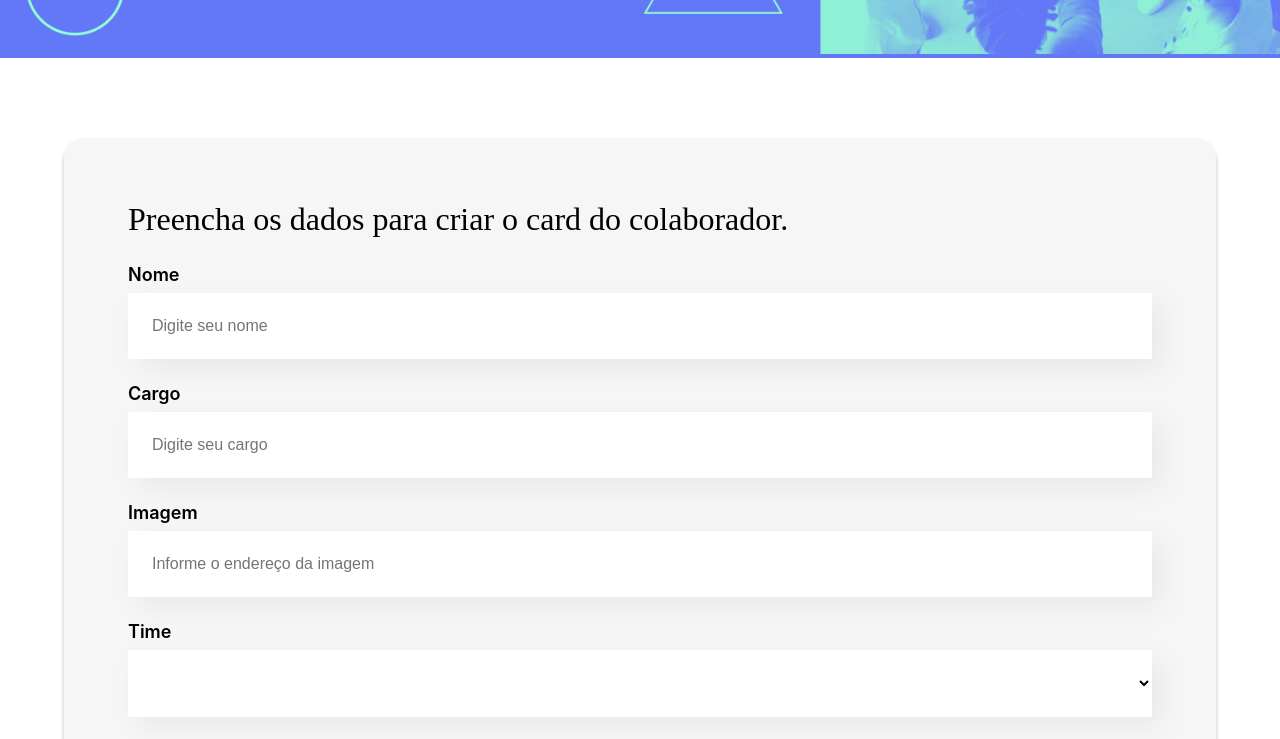
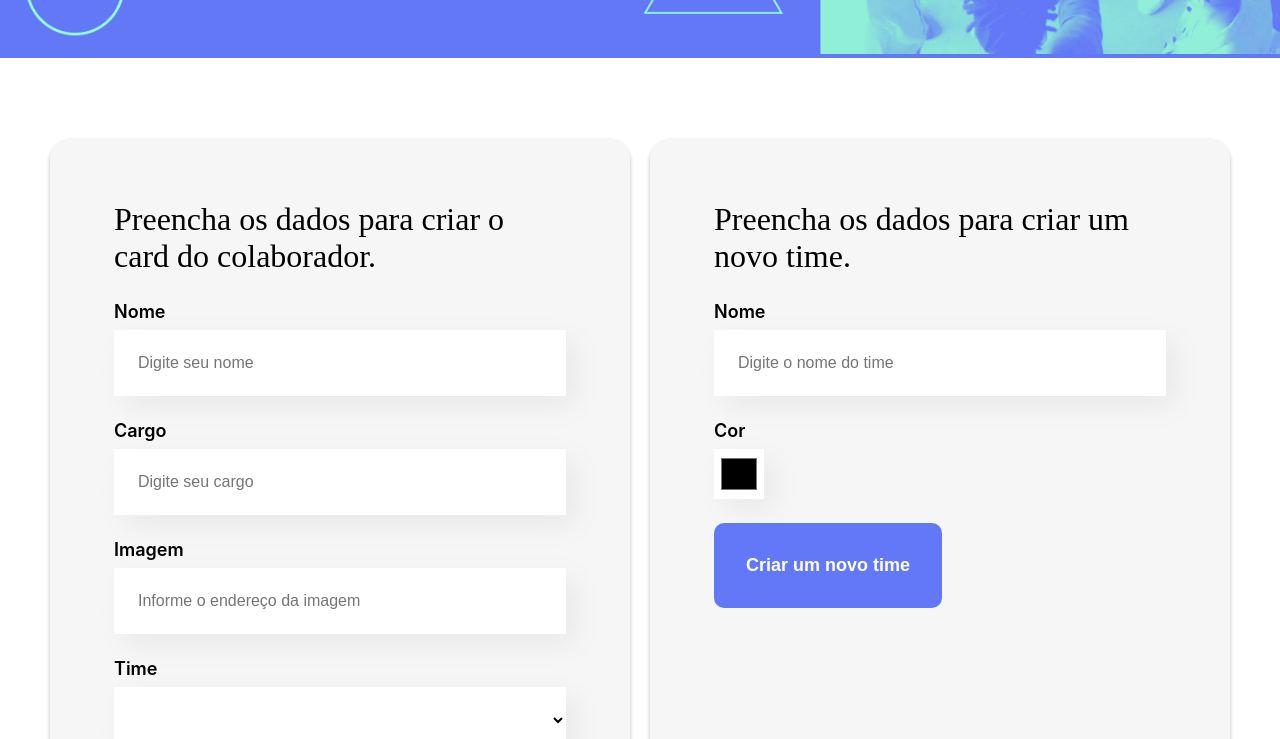
Before and after one commit to lazarosantos1011/organo, a React (Create React App) app: page / in a window 1280 px wide. Shown: the part 440-1179 px from the top of the page. Built offline with nearby package versions, Linux system fonts and the light colour scheme; the HTML template or start-up script is replaced by a standard one.

Commit message:
Implementação de Deletar e favoritar colaboradores, adicionar times e mudar suas cores.

```diff
--- a/package.json
+++ b/package.json
@@ -6,9 +6,12 @@
     "@testing-library/jest-dom": "^5.17.0",
     "@testing-library/react": "^13.4.0",
     "@testing-library/user-event": "^13.5.0",
+    "hex-to-rgba": "^2.0.1",
     "react": "^18.3.1",
     "react-dom": "^18.3.1",
+    "react-icons": "^5.2.1",
     "react-scripts": "5.0.1",
+    "uuid": "^10.0.0",
     "web-vitals": "^2.1.4"
   },
   "scripts": {
--- a/src/App.js
+++ b/src/App.js
@@ -3,65 +3,99 @@ import Banner from './components/Banner';
 import Form from './components/Formulario';
 import Time from './components/Time';
 import Footer from './components/Footer';
+import { v4 as uuidv4 } from 'uuid';
 
 function App() {
 
-  const times = [
+  const [times, setTimes] = useState([
     {
+      id: uuidv4(),
       nomeTime: "Programação",
-      corPrimaria: '#57c278',
-      corSecundaria: '#D9F7E9'
+      cor: '#D9F7E9'
     },
     {
+      id: uuidv4(),
       nomeTime: "Front-End",
-      corPrimaria: '#82CFFA',
-      corSecundaria: '#E8F8FF'
+      cor: '#E8F8FF'
     },
     {
+      id: uuidv4(),
       nomeTime: "Data Science",
-      corPrimaria: '#A6D157',
-      corSecundaria: '#F0F8E2'
+      cor: '#F0F8E2'
     },
     {
+      id: uuidv4(),
       nomeTime: "Devops",
-      corPrimaria: '#E06B69',
-      corSecundaria: '#FDE7E8'
+      cor: '#FDE7E8'
     },
     {
+      id: uuidv4(),
       nomeTime: "UX e Design",
-      corPrimaria: '#DB6EBF',
-      corSecundaria: '#FAE9F5'
+      cor: '#FAE9F5'
     },
     {
+      id: uuidv4(),
       nomeTime: "Mobile",
-      corPrimaria: '#FFBA05',
-      corSecundaria: '#FFF5D9'
+      cor: '#FFF5D9'
     },
     {
+      id: uuidv4(),
       nomeTime: "Inovação e Gestão",
-      corPrimaria: '#FF8A29',
-      corSecundaria: '#FFEEDF'
+      cor: '#FFEEDF'
     },
-  ];
+  ]);
 
   const [colaboradores, setColaboradores] = useState([]);
 
   const aoNovoColaboradorAdicionado = (colaborador) => {
     //debugger
-    setColaboradores([...colaboradores, colaborador])
+    const colaboradorComIdComFavorito = {...colaborador, id: uuidv4(), favorito: false};
+    setColaboradores([...colaboradores, colaboradorComIdComFavorito]);
+  }
+
+  function deletarColaborador(id) {
+    setColaboradores(colaboradores.filter(colaborador => colaborador.id !== id));
+  }
+
+  function mudarCorDoTime(cor, id) {
+    setTimes(times.map(time => {
+      if(time.nomeTime === id) {
+        time.cor = cor;
+      }
+      return time;
+    }));
+  }
+
+  function cadastrarTime(novoTime) {
+    setTimes([...times, {...novoTime, id: uuidv4}]);
+  }
+
+  function resolverFavorito(id) {
+    setColaboradores(colaboradores.map(colaborador => {
+      if(colaborador.id === id) {
+        colaborador.favorito = !colaborador.favorito;
+      }
+      return colaborador;
+    }));
   }
 
   return (
     <div className="App">
       <Banner />
-      <Form times={times.map(time => time.nomeTime)} aoColaboradorCadastrado={colaborador => aoNovoColaboradorAdicionado(colaborador)} />
-      {times.map(time => <Time
-      key={time.nomeTime}
-      nomeTime={time.nomeTime}
-      corPrimaria={time.corPrimaria}
-      corSecundaria={time.corSecundaria}
-      colaboradores={colaboradores.filter(colaborador => colaborador.time === time.nomeTime)}
-      />)}
+      <Form
+        cadastrarTime={cadastrarTime}
+        times={times.map(time => time.nomeTime)}
+        aoColaboradorCadastrado={colaborador => aoNovoColaboradorAdicionado(colaborador)} />
+        {times.map(time => <Time
+        key={time.nomeTime}
+        nomeTime={time.nomeTime}
+        cor={time.cor}
+        colaboradores={colaboradores.filter(colaborador => colaborador.time === time.nomeTime)}
+        aoDeletar={deletarColaborador}
+        mudarCor={mudarCorDoTime}
+        aoFavoritar={resolverFavorito}
+      />)
+      }
       <Footer />
     </div>
   );
--- a/src/components/CampoTexto/CampoTexto.css
+++ b/src/components/Campo/Campo.css
@@ -1,16 +1,16 @@
-.campo-texto {
+.campo {
     display: flex;
     gap: 8px;
     flex-direction: column;
     margin: 24px 0;
 }
 
-.campo-texto label {
+.campo label {
     font-weight: 600;
     font-size: 18px;
 }
 
-.campo-texto input {
+.campo input {
     background-color: #FFF;
     border: none;
     outline: none;
@@ -20,3 +20,10 @@
     padding: 24px;
     box-sizing: border-box;
 }
+
+.campo-color input {
+    padding: 5px;
+    width: 50px;
+    height: 50px;
+    cursor: pointer;
+}
--- /dev/null
+++ b/src/components/Campo/index.js
@@ -0,0 +1,23 @@
+import './Campo.css';
+
+const Campo = ({type = 'text', label, valor, obrigatorio, placeholder, aoAlterado}) => {
+
+    const aoDigitar = (evento) => {
+        aoAlterado(evento.target.value);
+    }
+
+    return (
+        <div className={`campo campo-${type}`}>
+            <label>{label}</label>
+            <input
+                type={type}
+                value={valor}
+                onChange={aoDigitar}
+                required={obrigatorio}
+                placeholder={placeholder}
+            />
+        </div>
+    )
+}
+
+export default Campo;
--- a/src/components/CampoTexto/index.js
+++ /dev/null
@@ -1,17 +0,0 @@
-import './CampoTexto.css';
-
-const CampoTexto = (props) => {
-
-    const aoDigitar = (evento) => {
-        props.aoAlterado(evento.target.value);
-    }
-
-    return (
-        <div className="campo-texto">
-            <label>{props.label}</label>
-            <input value={props.valor} onChange={aoDigitar} required={props.obrigatorio} type="text" placeholder={props.placeholder} />
-        </div>
-    )
-}
-
-export default CampoTexto;
--- a/src/components/Colaborador/Colaborador.css
+++ b/src/components/Colaborador/Colaborador.css
@@ -5,6 +5,7 @@
     flex-wrap: wrap;
 }
 .colaborador {
+    position: relative;
     width: 280px;
 }
 
@@ -41,3 +42,22 @@
     color: #212121;
     padding: 0 16px;
 }
+
+.deletar {
+    position: absolute;
+    right: -10px;
+    top: -10px;
+    cursor: pointer;
+}
+
+.favoritar {
+    margin-top: 20px;
+}
+
+.Stars {
+    cursor: pointer;
+}
+
+.StarsOutline:hover {
+    color: #ffd700;
+}
--- a/src/components/Colaborador/index.js
+++ b/src/components/Colaborador/index.js
@@ -1,8 +1,25 @@
 import './Colaborador.css';
+import { IoIosCloseCircle } from "react-icons/io";
+import { IoIosStar, IoIosStarOutline } from "react-icons/io";
 
-const Colaborador = (props /* Ou { nome, imagem, cargo, corDeFundo } */) => {
+const Colaborador = (props /* Ou { nome, imagem, cargo, corDeFundo, aoDeletar } */) => {
+
+    function favoritar() {
+        props.aoFavoritar(props.id);
+    }
+
+    const propsFavorito = {
+        size: 25,
+        onClick: favoritar
+    }
+
     return (
         <div className="colaborador">
+            <IoIosCloseCircle
+                size={25}
+                className="deletar"
+                onClick={props.aoDeletar}
+            />
             <div className="cabecalho" style={ {backgroundColor: props.corDeFundo} }>
                 <img src={props.imagem} alt={props.nome} />
             </div>
@@ -10,6 +27,12 @@ const Colaborador = (props /* Ou { nome, imagem, cargo, corDeFundo } */) => {
             <div className="rodape">
                 <h4>{props.nome}</h4>
                 <h5>{props.cargo}</h5>
+                <div className='favoritar'>
+                    {props.favorito
+                        ? <IoIosStar {...propsFavorito} color='#FFD700' className='Stars'/>
+                        : <IoIosStarOutline {...propsFavorito} className='Stars StarsOutline'/>
+                    }
+                </div>
             </div>
         </div>
     )
--- a/src/components/Formulario/formulario.css
+++ b/src/components/Formulario/formulario.css
@@ -1,11 +1,13 @@
 .formulario {
     display: flex;
     justify-content: center;
-    margin: 80px 0;
+    gap: 20px;
+    flex-wrap: wrap;
+    margin: 80px 50px;
 }
 
 .formulario form {
-    width: 80%;
+    flex: 1;
     background-color: #F6F6F6;
     border-radius: 20px;
     padding: 36px 64px;
--- a/src/components/Formulario/index.js
+++ b/src/components/Formulario/index.js
@@ -1,4 +1,4 @@
-import CampoTexto from '../CampoTexto';
+import Campo from '../Campo';
 import './formulario.css';
 import ListaSuspensa from '../ListaSuspensa';
 import BotaoSubmit from '../BotaoSubmit';
@@ -10,6 +10,9 @@ const Form = (props) => {
     const [cargo, setCargo] = useState('');
     const [imagem, setImagem] = useState('');
     const [time, setTime] = useState('');
+    const [nomeTime, setNomeTime] = useState('');
+    const [corTime, setCorTime] = useState('#000000'); // Cor padrão para evitar erro de cor inválida The specified value ""
+                                                // does not conform to the required format (#rrggbb).
 
     const aoSalvar = (evento) => {
         evento.preventDefault();
@@ -29,12 +32,24 @@ const Form = (props) => {
         <section className="formulario">
             <form onSubmit={aoSalvar}>
                 <h2>Preencha os dados para criar o card do colaborador.</h2>
-                <CampoTexto obrigatorio={true} label="Nome" placeholder="Digite seu nome" valor={nome} aoAlterado={valor => setNome(valor)} />
-                <CampoTexto obrigatorio={true} label="Cargo" placeholder="Digite seu cargo" valor={cargo} aoAlterado={valor => setCargo(valor)}/>
-                <CampoTexto label="Imagem" placeholder="Informe o endereço da imagem" valor={imagem} aoAlterado={valor => setImagem(valor)}/>
+                <Campo obrigatorio={true} /* Ou simplesmente "obrigatorio" no caso do valor true */ label="Nome" placeholder="Digite seu nome" valor={nome} aoAlterado={valor => setNome(valor)} />
+                <Campo obrigatorio={true} label="Cargo" placeholder="Digite seu cargo" valor={cargo} aoAlterado={valor => setCargo(valor)}/>
+                <Campo label="Imagem" placeholder="Informe o endereço da imagem" valor={imagem} aoAlterado={valor => setImagem(valor)}/>
                 <ListaSuspensa obrigatorio={true} label="Time" itens={props.times} valor={time} aoAlterado={valor => setTime(valor)}/>
                 <BotaoSubmit>
                     Criar card
+                </BotaoSubmit>
+            </form>
+            <form onSubmit={(evento) => {
+                evento.preventDefault()
+                props.cadastrarTime({ nomeTime: nomeTime, cor: corTime})
+
+            }}>
+                <h2>Preencha os dados para criar um novo time.</h2>
+                <Campo obrigatorio={true} label="Nome" placeholder="Digite o nome do time" valor={nomeTime} aoAlterado={valor => setNomeTime(valor)} />
+                <Campo obrigatorio={true} type='color' label="Cor" placeholder="Digite a cor do time" valor={corTime} aoAlterado={valor => setCorTime(valor)}/>
+                <BotaoSubmit>
+                    Criar um novo time
                 </BotaoSubmit>
             </form>
         </section>
--- a/src/components/Time/Time.css
+++ b/src/components/Time/Time.css
@@ -5,6 +5,7 @@ body{
 .time {
     text-align: center;
     padding: 32px;
+    position: relative;
 }
 
 .time h3 {
@@ -15,3 +16,9 @@ body{
     display: inline-block;
     padding-bottom: 8px;
 }
+
+.input-cor {
+    position: absolute;
+    top: 20px;
+    right: 50px;
+}
```
Also changed, not shown: src/components/Time/index.js (+20 -4 lines), 1 other file (tests, documents, lock files or other folders).
